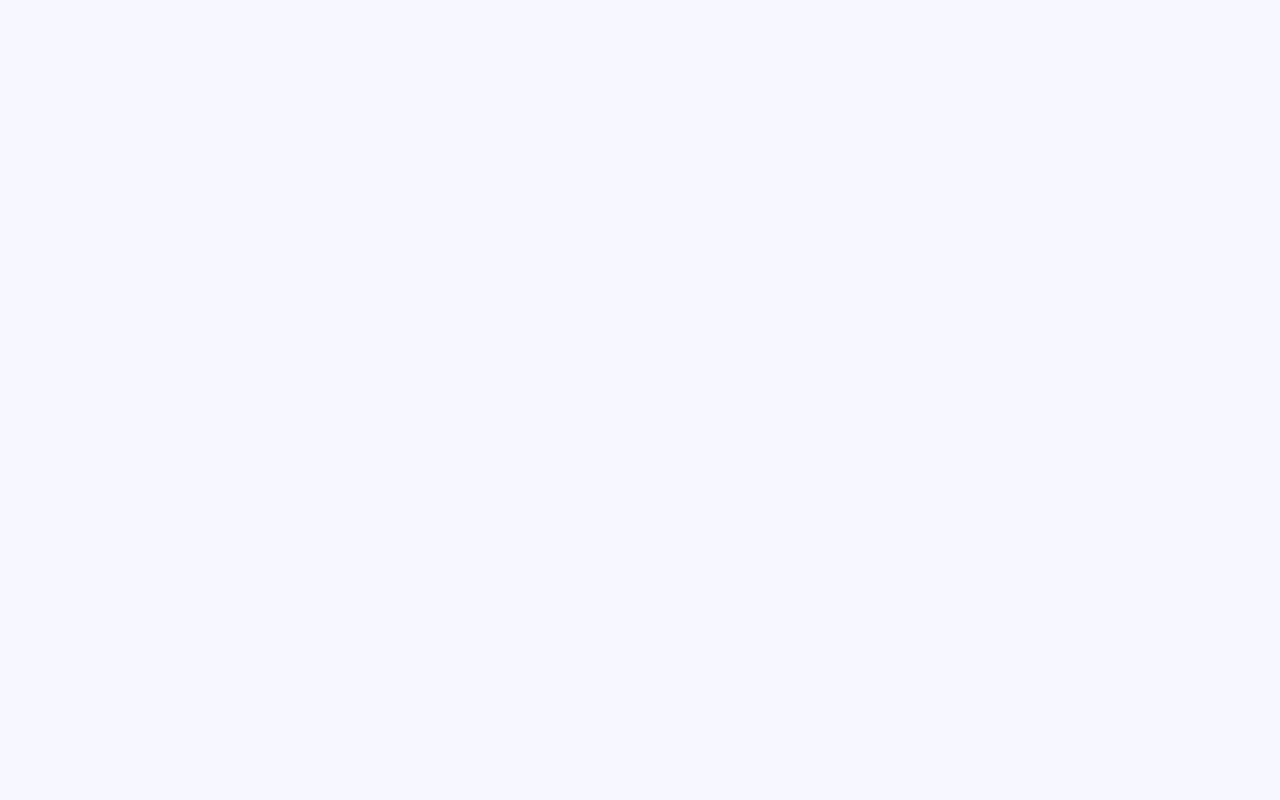
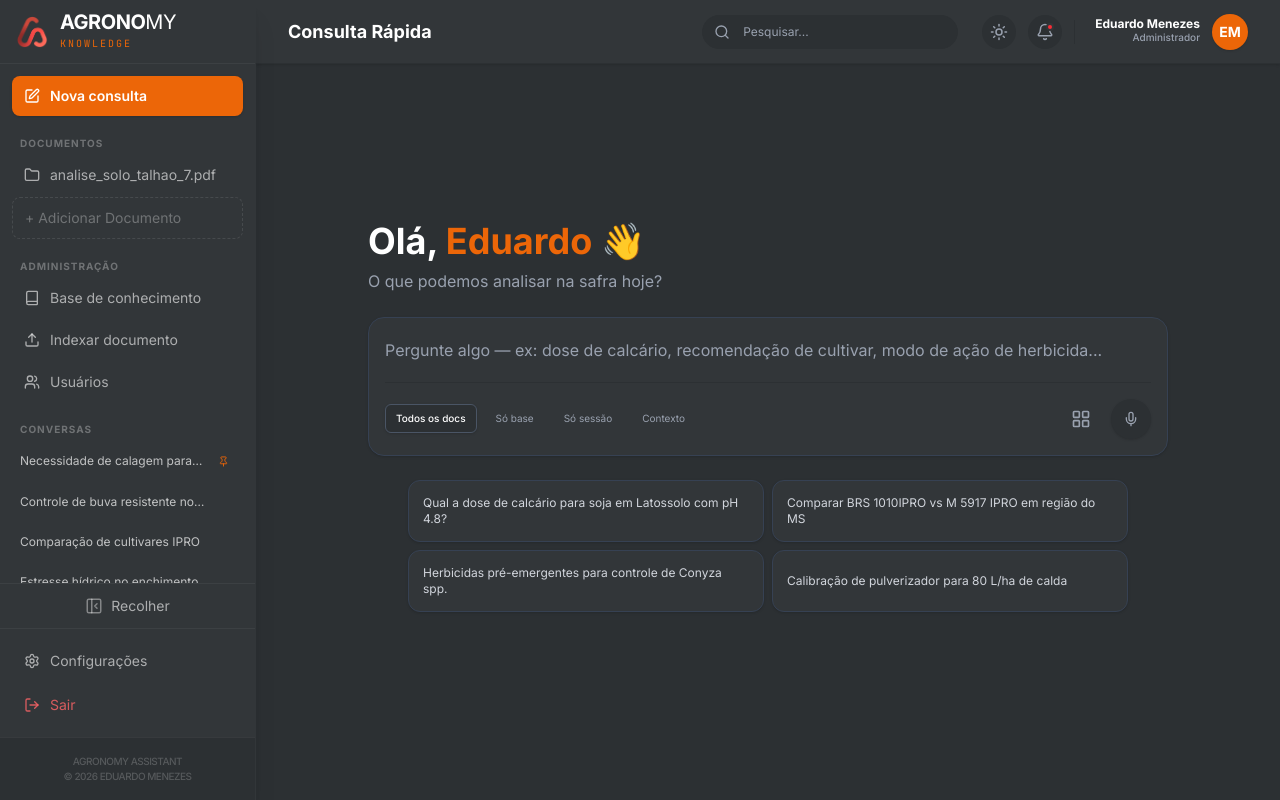
Before and after one commit to EduardoMnzs/agronomy-web, a React (Vite) app: page /app in a window 1280 px wide. Before the commit this address had no page. Built offline with nearby package versions, Linux system fonts and the light colour scheme.

Commit message:
feat: implement App routing and create conversational workbench UI with interactive states

```diff
--- a/src/App.jsx
+++ b/src/App.jsx
@@ -7,7 +7,7 @@ function App() {
     <BrowserRouter>
       <Routes>
         <Route path="/" element={<Navigate to="/workbench" replace />} />
-        <Route path="/workbench" element={<Workbench />} />
+        <Route path="/app" element={<Workbench />} />
       </Routes>
     </BrowserRouter>
   );
--- a/src/components/workbench/FocusView.jsx
+++ b/src/components/workbench/FocusView.jsx
@@ -108,7 +108,7 @@ export default function FocusView({ onAdvancedClick }) {
 
               {status === 'thinking' ? (
                 <div className="flex items-center text-sm font-medium text-gray-500 dark:text-gray-400 mt-2">
-                  <div className="relative h-6 w-full max-w-[320px] overflow-hidden">
+                  <div className="relative h-6 w-[250px] sm:w-[320px] overflow-hidden">
                     <AnimatePresence mode="wait">
                       <motion.span
                         key={stepIndex}
```
